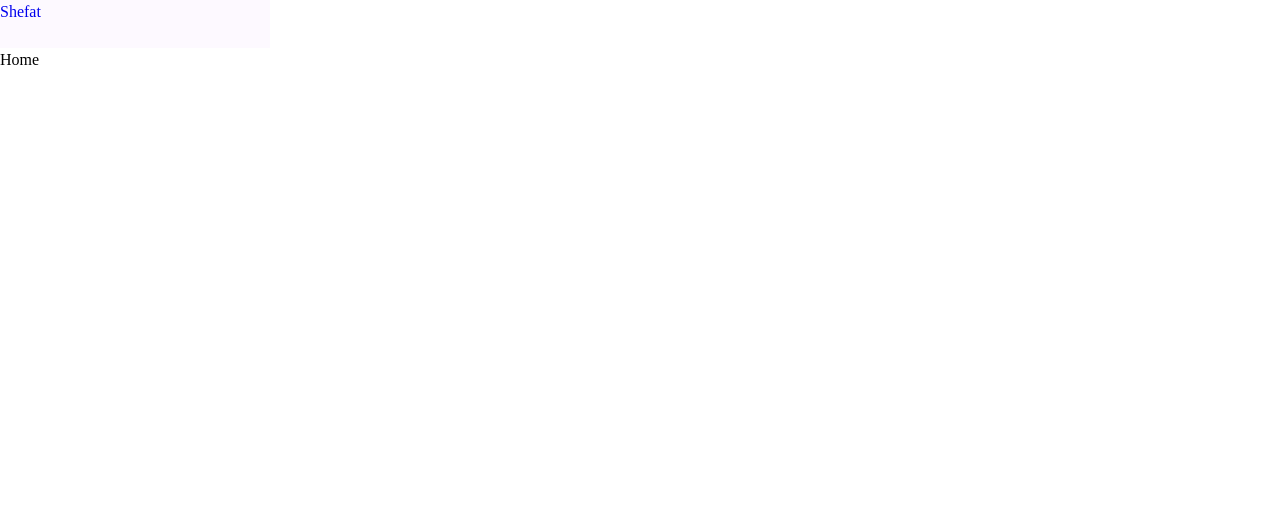
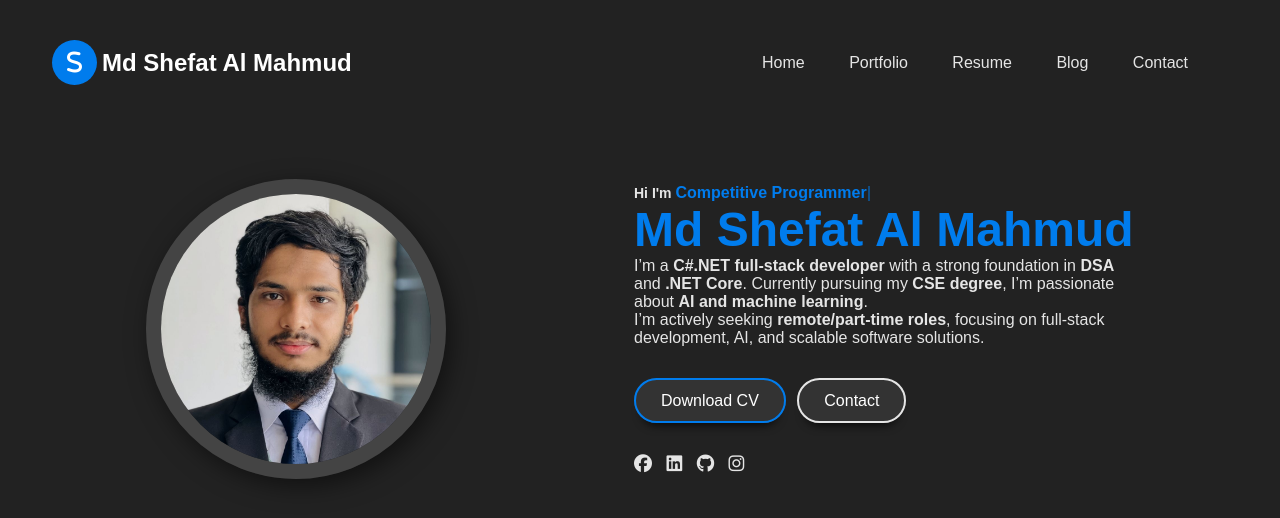
Before and after one commit to shefat2002/Personal-Portfolio, a plain HTML site: page index.html in a window 1280 px wide. Drawn offline with nearby package versions, Linux system fonts and the light colour scheme.

Commit message:
Updated a few things

```diff
--- a/index.html
+++ b/index.html
@@ -4,26 +4,64 @@
     <meta charset="UTF-8">
     <meta name="viewport" content="width=device-width, initial-scale=1.0">
     <link rel="stylesheet" href="style.css">
+    <title>Simple Responsive Portfolio Website</title>
     <link rel="stylesheet" href="https://cdnjs.cloudflare.com/ajax/libs/font-awesome/6.7.2/css/all.min.css" integrity="sha512-Evv84Mr4kqVGRNSgIGL/F/aIDqQb7xQ2vcrdIwxfjThSH8CSR7PBEakCr51Ck+w+/U6swU2Im1vVX0SVk9ABhg==" crossorigin="anonymous" referrerpolicy="no-referrer" />
-    <title>Shefat's Portfolio</title>
 </head>
 <body>
+    <div class="h-header">
+        <div class="wrapper">
+            <header>
+                <div class="logo">
+                    <i class="fa-solid fa-s"></i>
+                    <div class="logo-text">Md Shefat Al Mahmud</div>
+                </div>
+                <nav>
+                    <div class="togglebtn">
+                        <span></span>
+                        <span></span>
+                        <span></span>
+                    </div>
+                    <ul class="navlinks">
+                        <li><a href="#">Home</a></li>
+                        <li><a href="#">Portfolio</a></li>
+                        <li><a href="#">Resume</a></li>
+                        <li><a href="#">Blog</a></li>
+                        <li><a href="#">Contact</a></li>
+                    </ul>
+                </nav>
+            </header>
+            <div class="container">
+                <div class="pic">
+                    <img src="/images/p.jpg" alt="profile-pic">
+                </div>
+                <div class="bio">
+                    <h5>Hi I'm <span class="input"></span></h5>
+                    <h1>Md Shefat Al Mahmud</h1>
+                    <p>
+                        I’m a <strong>C#.NET full-stack developer</strong> with a strong foundation in <strong>DSA</strong> and <strong>.NET Core</strong>.
+                        Currently pursuing my <strong>CSE degree</strong>, I’m passionate about <strong>AI and machine learning</strong>.
+                    </p>
+                    <p>
+                        I’m actively seeking <strong>remote/part-time roles</strong>, focusing on full-stack development, AI, and scalable software solutions.
+                    </p>
 
-    <div class="main-container">
-        <div class="aside">
-            <div class="logo">
-                <a href="#"><span>S</span>hefat</a>
+                    <div class="btn-group">
+                        <a href="#" class="btn active">Download CV</a>
+                        <a href="#" class="btn">Contact</a>
+                    </div>
+                    <div class="social">
+                        <a href="#"><i class="fa-brands fa-facebook"></i></a>
+                        <a href="#"><i class="fa-brands fa-linkedin"></i></a>
+                        <a href="#"><i class="fa-brands fa-github"></i></a>
+                        <a href="#"><i class="fa-brands fa-instagram"></i></a>
+                    </div>
+                </div>
+
             </div>
-            <ul class="nav">
-                <li><a href="#"></a></li>
-            </ul>
-        </div>
-        <div class="main-content">
-            <section class="home">
-                Home
-            </section>
         </div>
     </div>
+    <script src="https://cdnjs.cloudflare.com/ajax/libs/typed.js/2.0.10/typed.min.js" integrity="sha512-hIlMpy2enepx9maXZF1gn0hsvPLerXoLHdb095CmRY5HG3bZfN7XPBZ14g+TUDH1aGgfLyPHmY9/zuU53smuMw==" crossorigin="anonymous" referrerpolicy="no-referrer"></script>
     <script src="script.js"></script>
+
 </body>
 </html>
--- a/script.js
+++ b/script.js
@@ -0,0 +1,15 @@
+var togglebtn = document.querySelector('.togglebtn');
+var nav = document.querySelector('.navlinks');
+var links = document.querySelector('.navlinks li');
+
+togglebtn.addEventListener('click', function() {
+    this.classList.toggle('click');
+    nav.classList.toggle('open');
+});
+
+var typed = new Typed('.input', {
+    strings: ['Web Developer', 'Competitive Programmer', 'Programming Instructor',  'Muslim'],
+    typeSpeed: 70,
+    backSpeed: 60,
+    loop: true
+});
--- a/style.css
+++ b/style.css
@@ -1,47 +1,216 @@
-:root
-{
-    --bg-black-900:#f2f2fc;
-    --bg-black-100:#fdf9ff;
-    --bg-black-50:e8dfec;
-    --text-black-700:#504e70;
+*{
+    box-sizing: border-box;
+    padding: 0;
+    margin: 0;
+    font-family: 'Poppins', sans-serif;
+    text-decoration: none;
 }
 
 body{
-    margin: 0;
-    padding: 0;
-    line-height: 1.5;
+    overflow: hidden;
+}
+.h-header{
+    width: 100%;
+    height: 100%;
+    min-height: 100vh;
+    background: #222;
+}
+
+.wrapper{
+    width: 1280px;
+    max-width: 95%;
+    margin: 0 auto;
+    padding: 0 20px;
+}
+header{
+    padding: 40px 0 30px;
+    display: flex;
+    justify-content: space-between;
+    align-items: center;
+    flex-wrap: wrap;
+}
+
+.logo{
+    display: inline-flex;
+    justify-content: center;
+    align-items: center;
+}
+.logo i{
+    height: 45px;
+    width: 45px;
+    background-color: #007ced;
+    border-radius: 50%;
+    color: white;
+    font-weight: 700;
+    font-size: 1.5rem;
+    padding: 10px;
+    margin-right: 5px;
+    cursor: pointer;
+    text-align: center;
+}
+
+.logo .logo-text{
+    color: white;
+    font-size: 24px;
+    font-weight: 700;
+}
+
+nav .togglebtn{
+    width: 35px;
+    height: 35px;
+    position: absolute;
+    top: 45px;
+    right: 3%;
+    z-index: 5;
+    cursor: pointer;
+    display: none;
+}
+
+nav .togglebtn span{
+    display: block;
+    background: #007ced;
+    margin: 5px 0px;
+    width: 100%;
+    height: 3px;
+    transition: 0.3s;
+    transition-property: transform, opacity;
+}
+nav .navlinks{
+    list-style-type: none;
+}
+nav .navlinks li{
+    display: inline-block;
+}
+nav .navlinks a{
+    color: #e5e5e5;
+    margin-right: 2.5rem;
+}
+
+.container{
+    display: flex;
+    justify-content: space-around;
+    align-items: center;
+    padding-top: 4rem;
+}
+.container .pic{
+    width: 300px;
+    height: 300px;
+    border-radius: 50%;
+    overflow: hidden;
+    border: 15px solid #444;
+    box-shadow: 5px 7px 25px rgba(0, 0, 0, 0.5);
+}
+.pic img{
+    width: 100%;
+    height: 100%;
+    transition: 0.5s;
+}
+.pic img:hover{
+    transform: scale(1.2);
+}
+.bio{
+    max-width: 500px;
+    display: flex;
+    flex-direction: column;
+}
+.bio h5{
+    color: #e5e5e5;
+    font-size: 14px;
+}
+.bio h5 span{
+    color: #007ced;
     font-size: 16px;
 }
-*{
-    margin: 0;
-    padding: 0;
-    outline: none;
-    text-decoration: none;
-    box-sizing: border-box;
+
+.bio h1{
+    color: #007ced;
+    font-size: 3rem;
 }
-::before, ::after{
-    box-sizing: border-box;
+.bio p{
+    color: #e5e5e5;
 }
-.section{
-    background: var(--bg-black-900);
-    min-height: 100vh;
-    display: block;
-    position: fixed;
-    left: 270px;
-    top: 0;
-    right: 0;
-    z-index: 0;
-    opacity: 1;
+.btn-group{
+    margin: 45px 0;
+}
+.btn-group .btn{
+    border-color: #d5d5d5;
+    color: #ffff;
+    background-color: #333;
+    padding: 12px 25px;
+    margin: 5px 0;
+    border-radius: 30px;
+    margin-right: 7px;
+    border: 2px solid #e5e5e5 ;
+    box-shadow: 0px 10px 10px -8px rgb(0 0 0 / 78%);
 }
 
+.btn.active{
+    border-color: #007ced;
+}
 
-/* aside */
+.bio .social i{
+    color: #e5e5e5;
+    font-size: 18px;
+    margin-right: 10px;
+    transition: 0.5s;
+}
+.bio .social i:hover{
+    color: #007ced;
+    transform: rotate(360deg);
+}
 
-.aside{
-    width: 270px;
-    background: var(--bg-black-100);
-    left: 0;
-    top: 0;
-    height: 100%;
-    z-index: 1;
+@media(max-width: 930px){
+    nav .togglebtn{
+        display: initial;
+    }
+    .click{
+        top: 45px;
+    }
+    .click span{
+        position: absolute;
+        margin-top: 12px;
+    }
+    .click span:first-child{
+        transform: rotate(-40deg);
+    }
+    .click span:nth-child(2){
+        opacity: 0;
+        margin: 0;
+    }
+    .click span:last-child{
+        transform: rotate(45deg);
+        top: 0;
+    }
+    nav .navlinks{
+        position: absolute;
+        top: 110px;
+        right: -100;
+        bottom: 0;
+        width: 60%;
+        height: 100vh;
+        background-color: #222;
+        padding: 25px 0px;
+        z-index: 3;
+        transition: 0.5s;
+    }
+    nav .navlinks li{
+        display: block;
+    }
+    nav .navlinks li a{
+        display: block;
+        margin-bottom: 15px;
+        text-align: center;
+    }
+    nav .navlinks.open{
+        right: 0;
+    }
 }
+@media(max-width:768px){
+    .container{
+        flex-direction: column;
+        padding-top: 2rem;
+    }
+    .bio{
+        padding: 40px 0px;
+    }
+}
```
Also changed, not shown: images/image.jpg (added), images/p.jpg (added).
